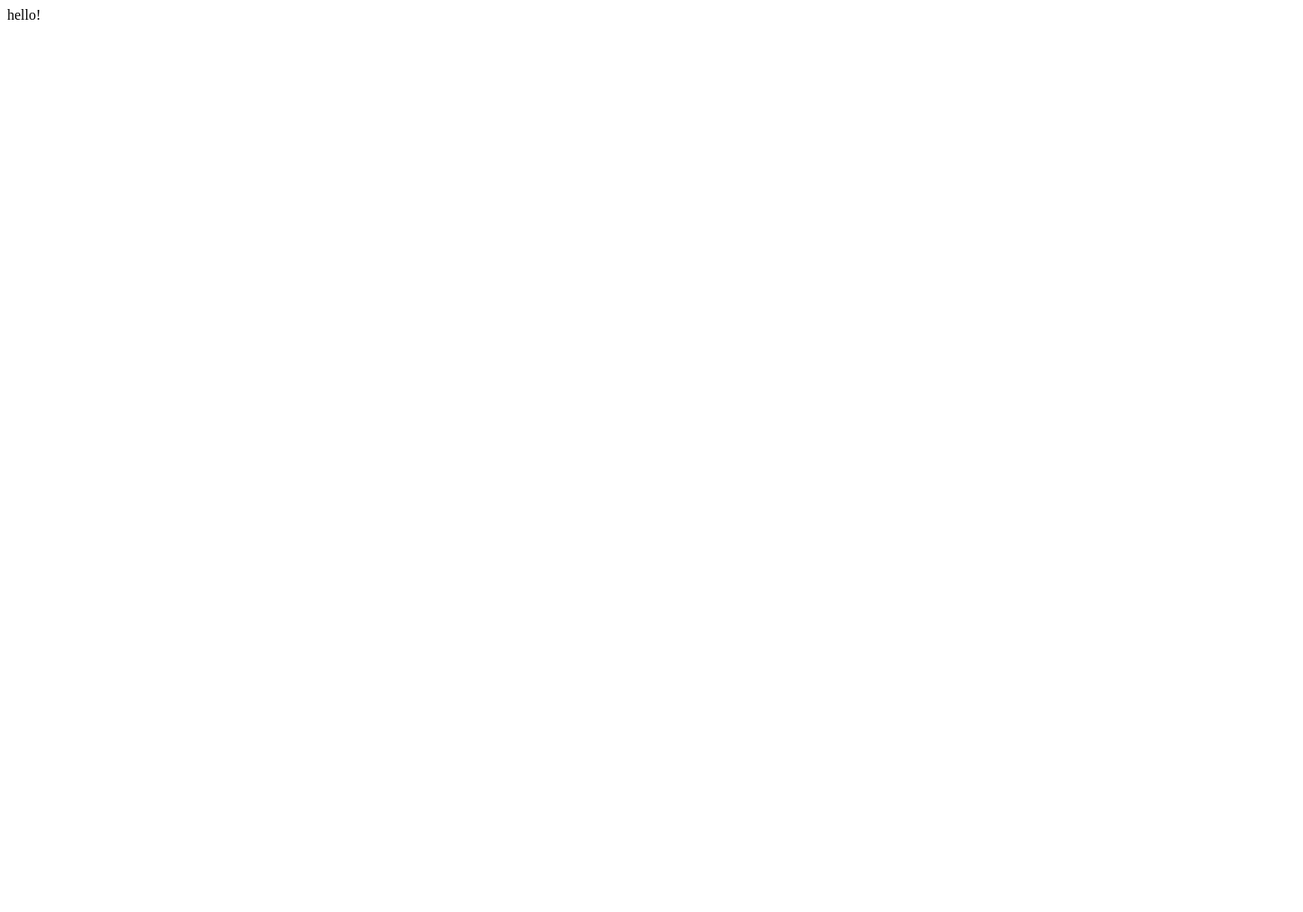
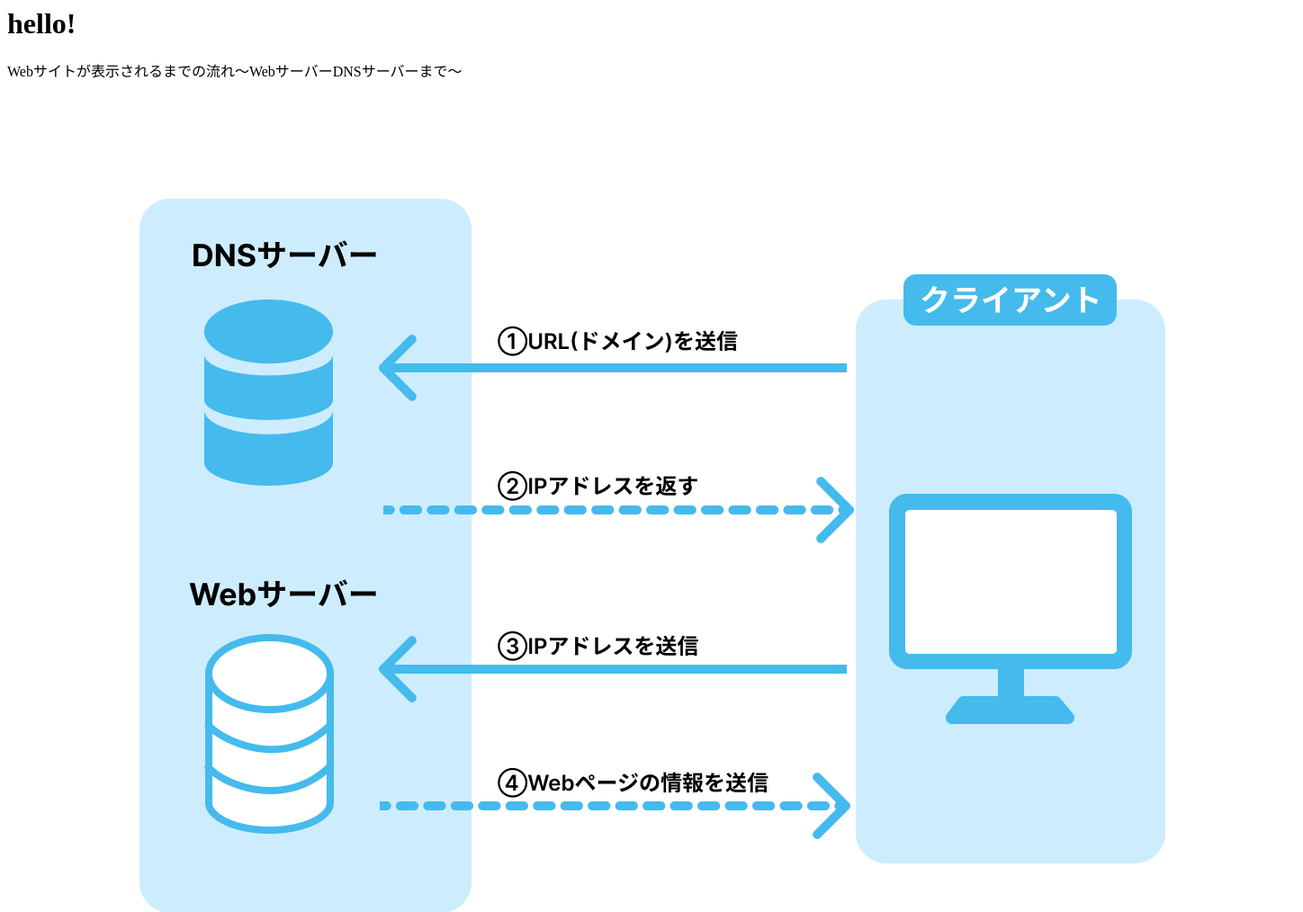
Before and after one commit to RAMUuuu02/vol2, a plain HTML site: page index.html in a window 1280 px wide. Shown: the top 1014 px of the page at 90% size, 1448 px wide, since content can reach past the window. Before the commit the page ends 800 px from the top, so only its background shows below. Drawn offline with Linux system fonts and the light colour scheme.

Commit message:
Update index.html
画像読み込み

```diff
--- a/index.html
+++ b/index.html
@@ -1 +1,5 @@
-hello!
+<h1>hello!</h1>
+
+<p>Webサイトが表示されるまでの流れ〜WebサーバーDNSサーバーまで〜</p>
+
+<img src="i2024029_kojima.png">
```
